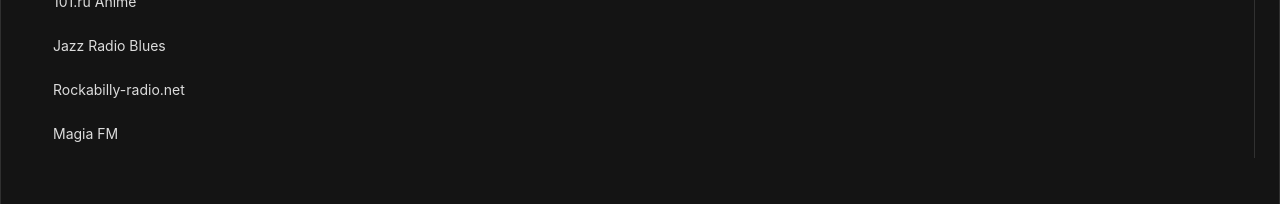
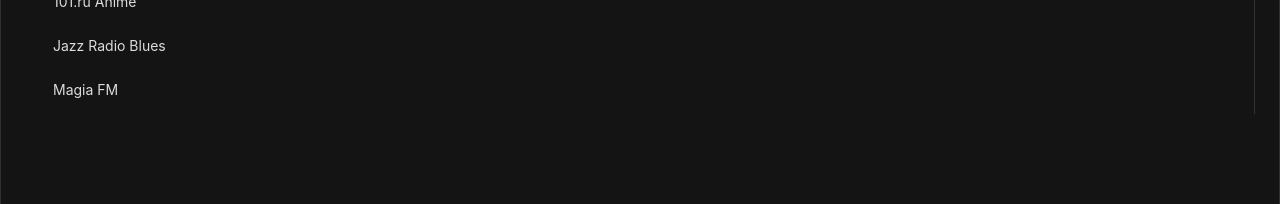
Before and after one commit to espaker/basic-radio-player, a React (Vite) app: page / in a window 1280 px wide. Shown: the part 524-728 px from the top of the page. Built offline with nearby package versions, Linux system fonts and the light colour scheme.

Commit message:
Update radio stream URLs to new server

```diff
--- a/src/data/radios.ts
+++ b/src/data/radios.ts
@@ -5,11 +5,11 @@
     },
     {
       label: 'Classic Vinyl HD',
-      value: 'https://icecast.walmradio.com:8443/classic',
+      value: 'https://icecast1.walmradio.com:8443/classic',
     },
     {
       label: 'Old Time Radio',
-      value: 'https://icecast.walmradio.com:8443/otr_opus',
+      value: 'https://icecast1.walmradio.com:8443/otr_opus',
     },
     {
       label: 'Galegóviski',
@@ -21,11 +21,11 @@
     },
     {
       label: 'Adroit Jazz Underground',
-      value: 'https://icecast.walmradio.com:8443/jazz',
+      value: 'https://icecast1.walmradio.com:8443/jazz',
     },
     {
       label: 'Christmas Vinyl HD',
-      value: 'https://icecast.walmradio.com:8443/christmas',
+      value: 'https://icecast1.walmradio.com:8443/christmas',
     },
     {
       label: '101.ru Anime',
@@ -34,10 +34,6 @@
     {
       label: 'Jazz Radio Blues',
       value: 'http://jazzblues.ice.infomaniak.ch/jazzblues-high.mp3',
-    },
-    {
-      label: 'Rockabilly-radio.net',
-      value: 'http://lin3.ash.fast-serv.com:6026/stream_96',
     },
     {
       label: 'Magia FM',
```
